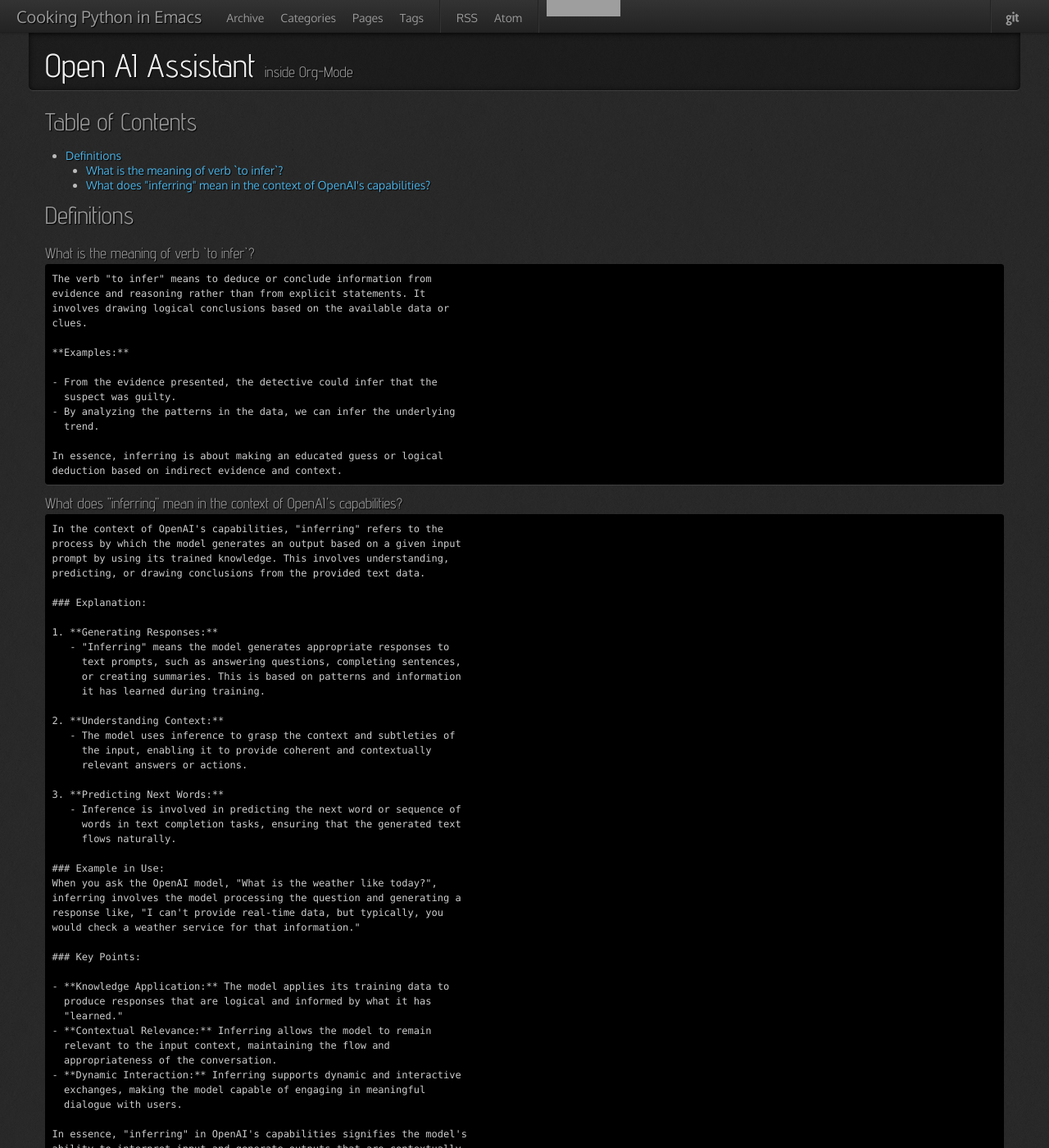
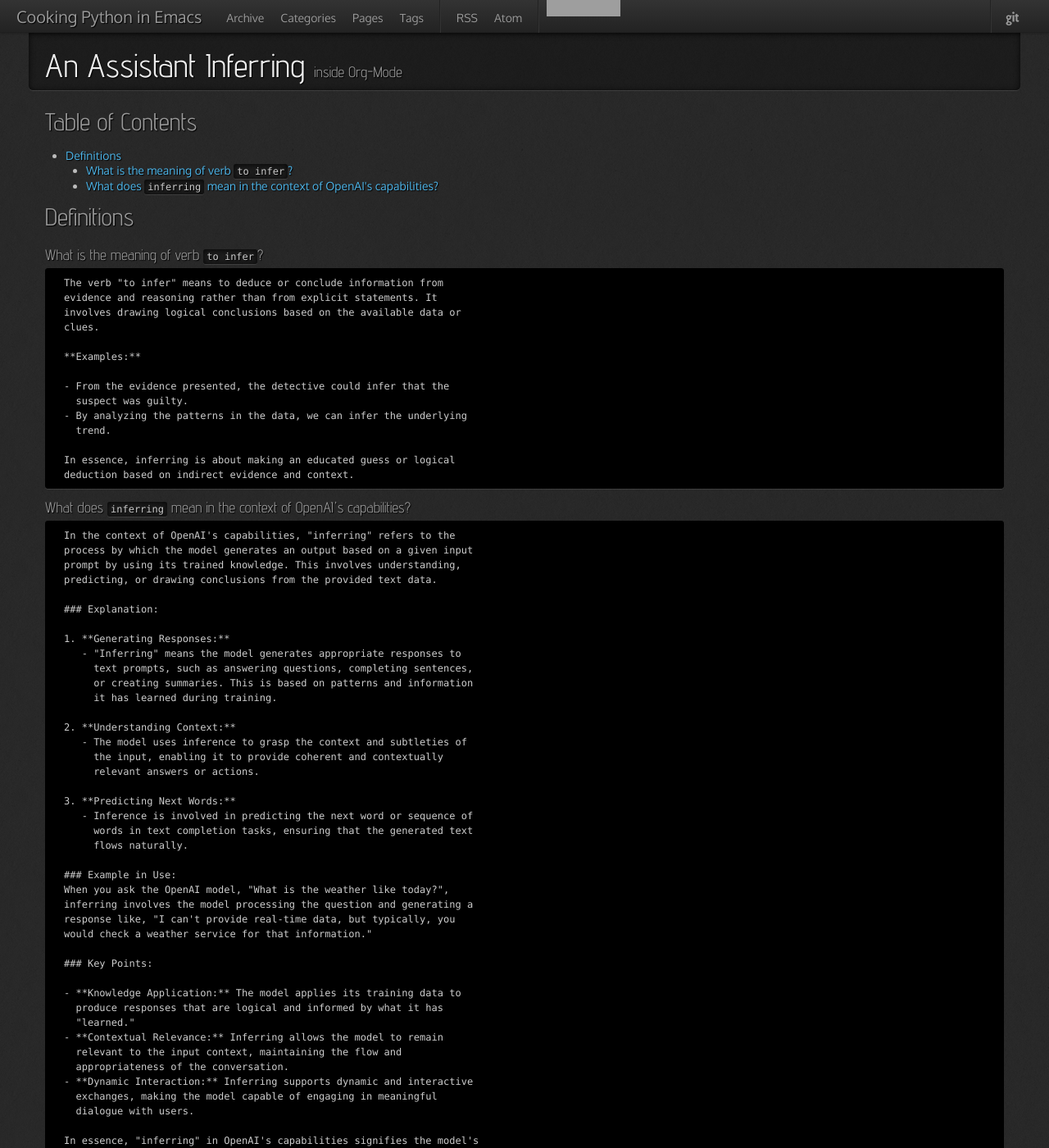
Before and after one commit to 0--key/0--key.github.io, a Jekyll site: the page built from _posts/2024-07-13-inferring-with-openai.html, in a window 1280 px wide and 1400 px high. Shown: the whole window at 82% size. Built offline with Jekyll 4.4.1, drawn with Linux system fonts in a browser that asks for light colours; nearby versions of some CDN libraries; grey boxes are pictures that could not be loaded.

Commit message:
Minor corrections

```diff
--- a/_posts/2024-07-13-inferring-with-openai.html
+++ b/_posts/2024-07-13-inferring-with-openai.html
@@ -1,10 +1,10 @@
 ---
 layout: page
-title: Open AI Assistant
+title: An Assistant Inferring
 tagline: " inside Org-Mode"
-permalink: /emacs/openai/assistant.html
-categories: [Python, OpenAI, Assistant]
-tags: []
+permalink: /emacs/openai/inferring.html
+categories: [Python, OpenAI]
+tags: [inferring]
 ---
 <div id="table-of-contents" role="doc-toc">
 <h2>Table of Contents</h2>
@@ -12,8 +12,8 @@
 <ul>
 <li><a href="#org3a50346">Definitions</a>
 <ul>
-<li><a href="#org42f88ed">What is the meaning of verb `to infer`?</a></li>
-<li><a href="#orgbad3c81">What does "inferring" mean in the context of OpenAI's capabilities?</a></li>
+<li><a href="#org5080614">What is the meaning of verb <code>to infer</code>?</a></li>
+<li><a href="#orgc55e58e">What does <code>inferring</code> mean in the context of OpenAI's capabilities?</a></li>
 </ul>
 </li>
 </ul>
@@ -23,11 +23,11 @@
 <h2 id="org3a50346">Definitions</h2>
 <div class="outline-text-2" id="text-org3a50346">
 </div>
-<div id="outline-container-org42f88ed" class="outline-3">
-<h3 id="org42f88ed">What is the meaning of verb `to infer`?</h3>
-<div class="outline-text-3" id="text-org42f88ed">
+<div id="outline-container-org5080614" class="outline-3">
+<h3 id="org5080614">What is the meaning of verb <code>to infer</code>?</h3>
+<div class="outline-text-3" id="text-org5080614">
 <div class="org-src-container">
-<pre class="src src-markdown">The verb "to infer" means to deduce or conclude information from
+<pre class="src src-markdown">  The verb "to infer" means to deduce or conclude information from
   evidence and reasoning rather than from explicit statements. It
   involves drawing logical conclusions based on the available data or
   clues.
@@ -46,16 +46,16 @@
 </div>
 </div>
 
-<div id="outline-container-orgbad3c81" class="outline-3">
-<h3 id="orgbad3c81">What does "inferring" mean in the context of OpenAI's capabilities?</h3>
-<div class="outline-text-3" id="text-orgbad3c81">
+<div id="outline-container-orgc55e58e" class="outline-3">
+<h3 id="orgc55e58e">What does <code>inferring</code> mean in the context of OpenAI's capabilities?</h3>
+<div class="outline-text-3" id="text-orgc55e58e">
 <div class="org-src-container">
-<pre class="src src-markdown">In the context of OpenAI's capabilities, "inferring" refers to the
+<pre class="src src-markdown">  In the context of OpenAI's capabilities, "inferring" refers to the
   process by which the model generates an output based on a given input
   prompt by using its trained knowledge. This involves understanding,
   predicting, or drawing conclusions from the provided text data.
 
-<span class="org-markdown-header-delimiter">### </span><span class="org-markdown-header-face-3">Explanation:</span>
+  ### Explanation:
 
   <span class="org-markdown-list">1.</span> <span class="org-markdown-markup">**</span><span class="org-markdown-bold">Generating Responses:</span><span class="org-markdown-markup">**</span>
      <span class="org-markdown-list">-</span> "Inferring" means the model generates appropriate responses to
@@ -73,13 +73,13 @@
        words in text completion tasks, ensuring that the generated text
        flows naturally.
 
-<span class="org-markdown-header-delimiter">### </span><span class="org-markdown-header-face-3">Example in Use:</span>
+  ### Example in Use:
   When you ask the OpenAI model, "What is the weather like today?",
   inferring involves the model processing the question and generating a
   response like, "I can't provide real-time data, but typically, you
   would check a weather service for that information."
 
-<span class="org-markdown-header-delimiter">### </span><span class="org-markdown-header-face-3">Key Points:</span>
+  ### Key Points:
 
   <span class="org-markdown-list">-</span> <span class="org-markdown-markup">**</span><span class="org-markdown-bold">Knowledge Application:</span><span class="org-markdown-markup">**</span> The model applies its training data to
     produce responses that are logical and informed by what it has
```
Lines whose indentation alone changed are shown as unchanged.
